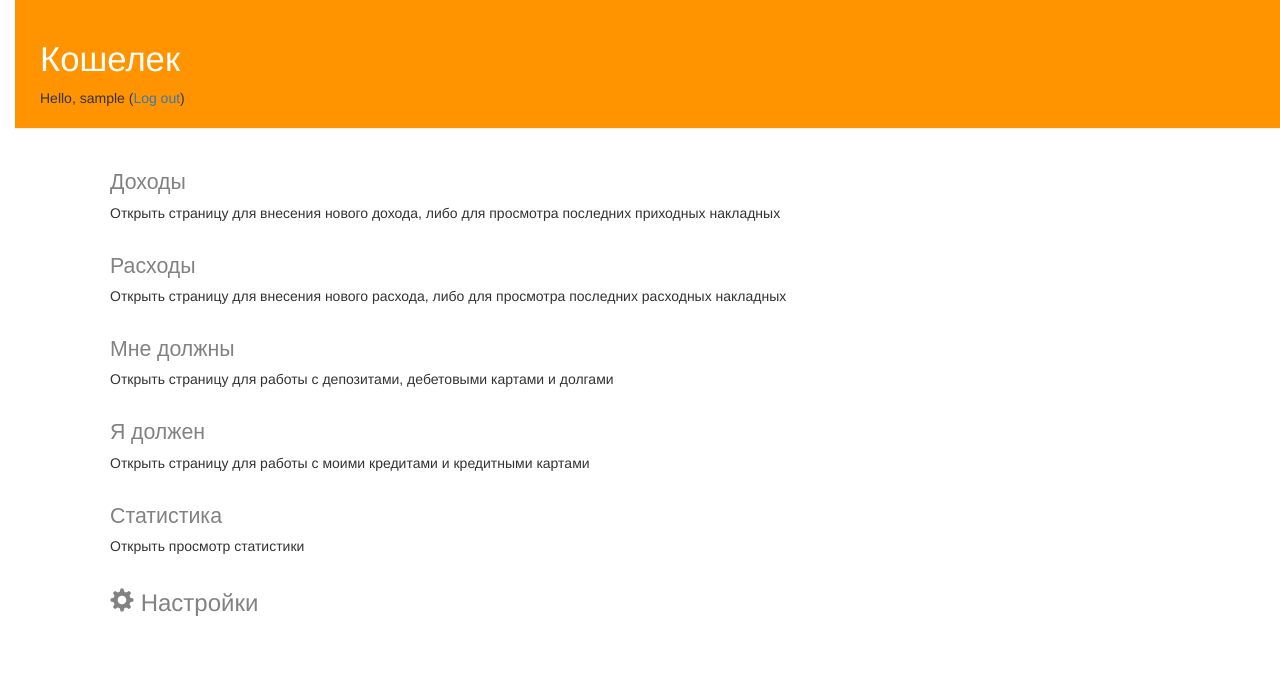
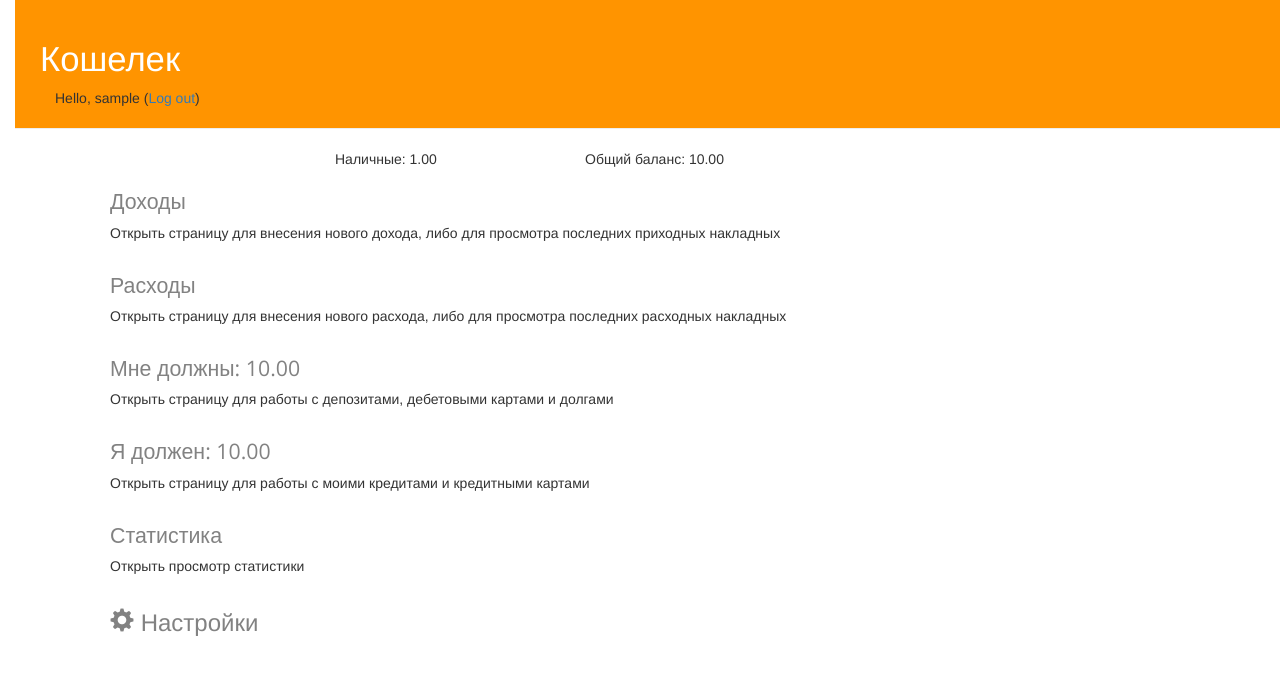
Before and after one commit to pohily/purse, a Django app: page / in a window 1280 px wide. Shown: the top 675 px of the page. Run offline with Django 3.2, Linux system fonts and the light colour scheme; a user stored in the database is signed in; tables that the repository leaves empty hold one stand-in row (values such as "Sample post"); some libraries are stand-ins or nearby versions.

Commit message:
add summary totals to start page

```diff
--- a/purse_app/templates/purse_app/base.html
+++ b/purse_app/templates/purse_app/base.html
@@ -14,14 +14,15 @@
                 <div class="col">
                     <h1><a href="/">Кошелек</a></h1>
                 </div>
-                <div class="col">
+                <div class="col-md-4">
                     {% if user.is_authenticated %}
                         Hello, {{ user.username }} (<a href="{% url 'logout' %}">Log out</a>)
                     {% else %}
                         <a href="{% url 'login' %}" class="top-menu"><span class="glyphicon glyphicon-lock"></span></a>
                     {% endif %}
                 </div>
-                <div class="col"></div>
+
+
             </div>
          </div>
 
--- a/purse_app/templates/purse_app/start.html
+++ b/purse_app/templates/purse_app/start.html
@@ -1,7 +1,16 @@
 {% extends 'purse_app/base.html' %}
 
 {% block content %}
+    <div class="col-md-4">
 
+    </div>
+    <div class="col-md-4">
+        Наличные: {{ cash }}
+    </div>
+    <div class="col-md-4">
+        Общий баланс: {{ total }}
+    </div>
+    <br>
     <div class="content">
         <h2><a href="{% url 'income' %}">Доходы</a></h2>
         <p>Открыть страницу для внесения нового дохода, либо для просмотра последних приходных накладных</p>
@@ -12,12 +21,12 @@
         <p>Открыть страницу для внесения нового расхода, либо для просмотра последних расходных накладных</p>
     </div>
     <div class="content">
-        <h2><a href="{% url 'debit' %}">Мне должны</a></h2>
+        <h2><a href="{% url 'debit' %}">Мне должны: {{ total_debit }} </a></h2>
         <p>Открыть страницу для работы с депозитами, дебетовыми картами и долгами</p>
     </div>
 
     <div class="content">
-        <h2><a href="{% url 'credit' %}">Я должен</a></h2>
+        <h2><a href="{% url 'credit' %}">Я должен: {{ total_credit }} </a></h2>
         <p>Открыть страницу для работы с моими кредитами и кредитными картами</p>
     </div>
 
--- a/purse_app/views.py
+++ b/purse_app/views.py
@@ -12,7 +12,12 @@ from .forms import *
 @login_required
 def purse_app_start(request):
     ''' Стартовая страница'''
-    return render(request, 'purse_app/start.html', {})
+    summ = Summary.objects.get(owner=request.user)
+    return render(
+        request,
+        'purse_app/start.html',
+        {'cash': summ.cash, 'total': summ.total, 'total_debit': summ.total_debit, 'total_credit': summ.total_credit}
+    )
 
 
 @login_required
```
